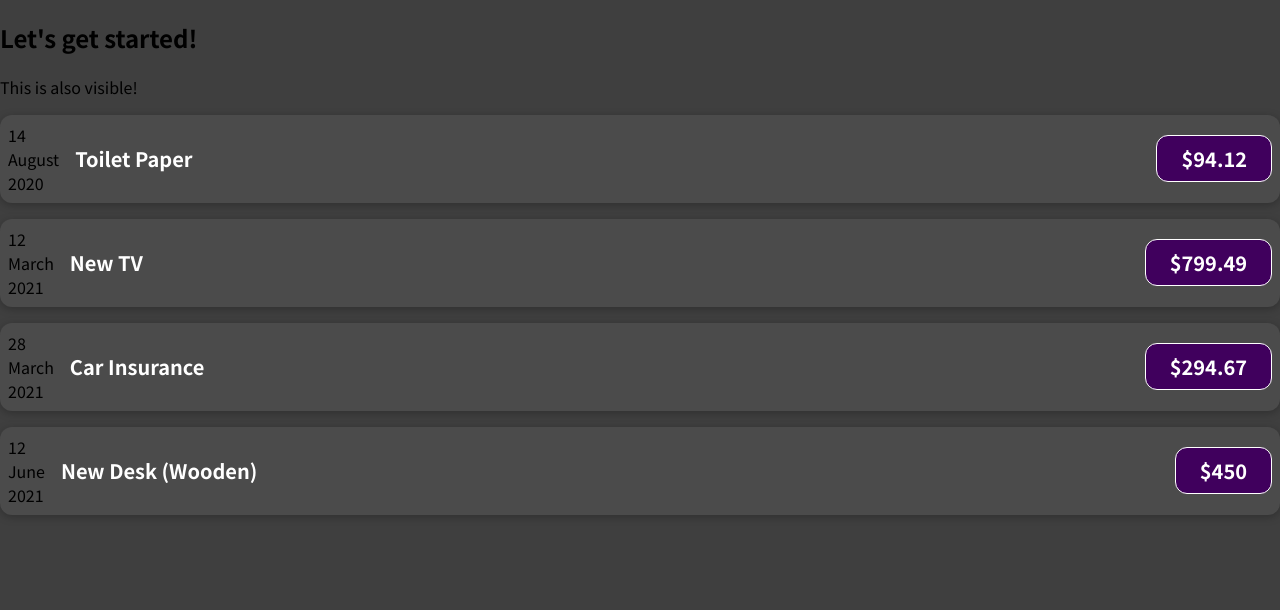
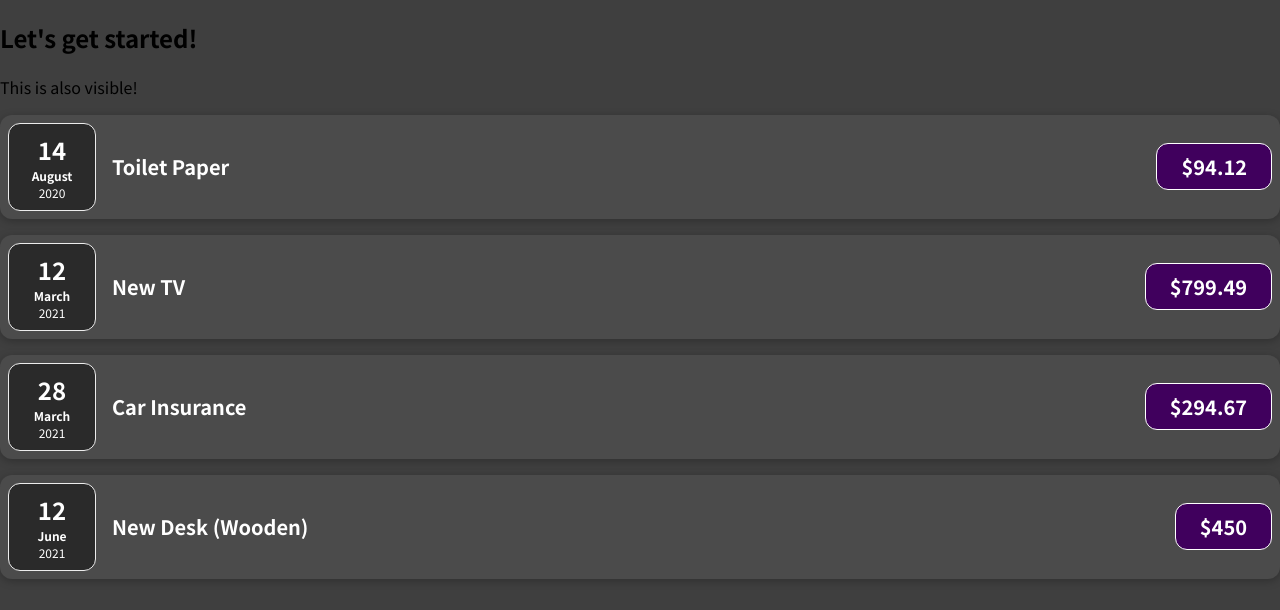
Before and after one commit to muntaqamahmood/MyExpenseTracker, a JavaScript app: page / in a window 1280 px wide. Shown: the top 610 px of the page. Built offline with nearby package versions, Linux system fonts and the light colour scheme.

Commit message:
feat: ExpenseDate component and styling

```diff
--- /dev/null
+++ b/src/components/ExpenseDate.css
@@ -0,0 +1,26 @@
+.expense-date {
+  display: flex;
+  flex-direction: column;
+  width: 5.5rem;
+  height: 5.5rem;
+  border: 1px solid #ececec;
+  background-color: #2a2a2a;
+  color: white;
+  border-radius: 12px;
+  align-items: center;
+  justify-content: center;
+}
+
+.expense-date__month {
+  font-size: 0.75rem;
+  font-weight: bold;
+}
+
+.expense-date__year {
+  font-size: 0.75rem;
+}
+
+.expense-date__day {
+  font-size: 1.5rem;
+  font-weight: bold;
+}
--- a/src/components/ExpenseDate.js
+++ b/src/components/ExpenseDate.js
@@ -1,13 +1,14 @@
+import './ExpenseDate.css';
 function ExpenseDate(props) {
   const day = props.date.toLocaleString('en-US', { day: '2-digit' });
   const month = props.date.toLocaleString('en-US', { month: 'long' });
   const year = props.date.getFullYear();
 
   return (
-    <div>
-      <div>{day}</div>
-      <div>{month}</div>
-      <div>{year}</div>
+    <div className="expense-date">
+      <div className="expense-date__day">{day}</div>
+      <div className="expense-date__month">{month}</div>
+      <div className="expense-date__year">{year}</div>
     </div>
   );
 }
```
